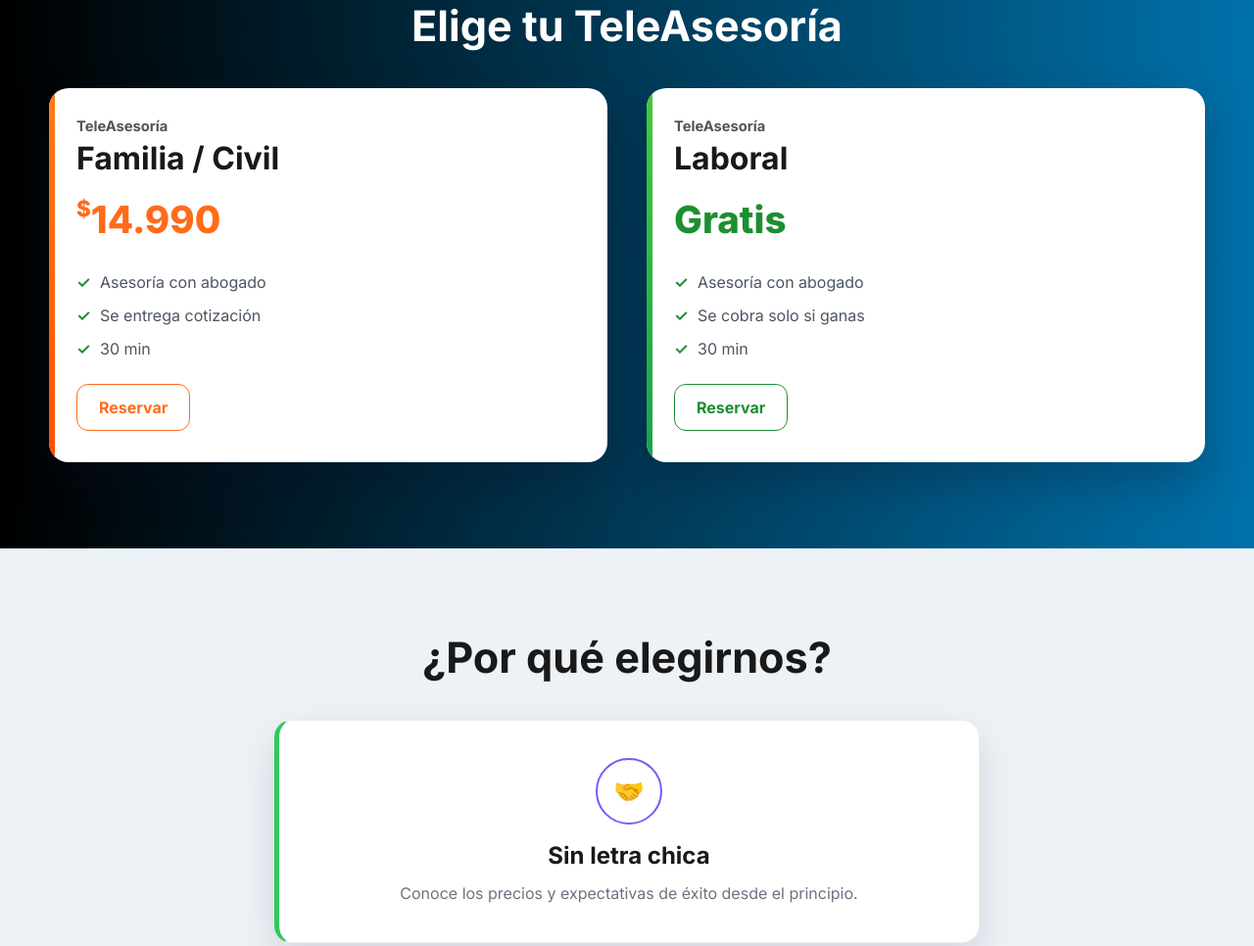
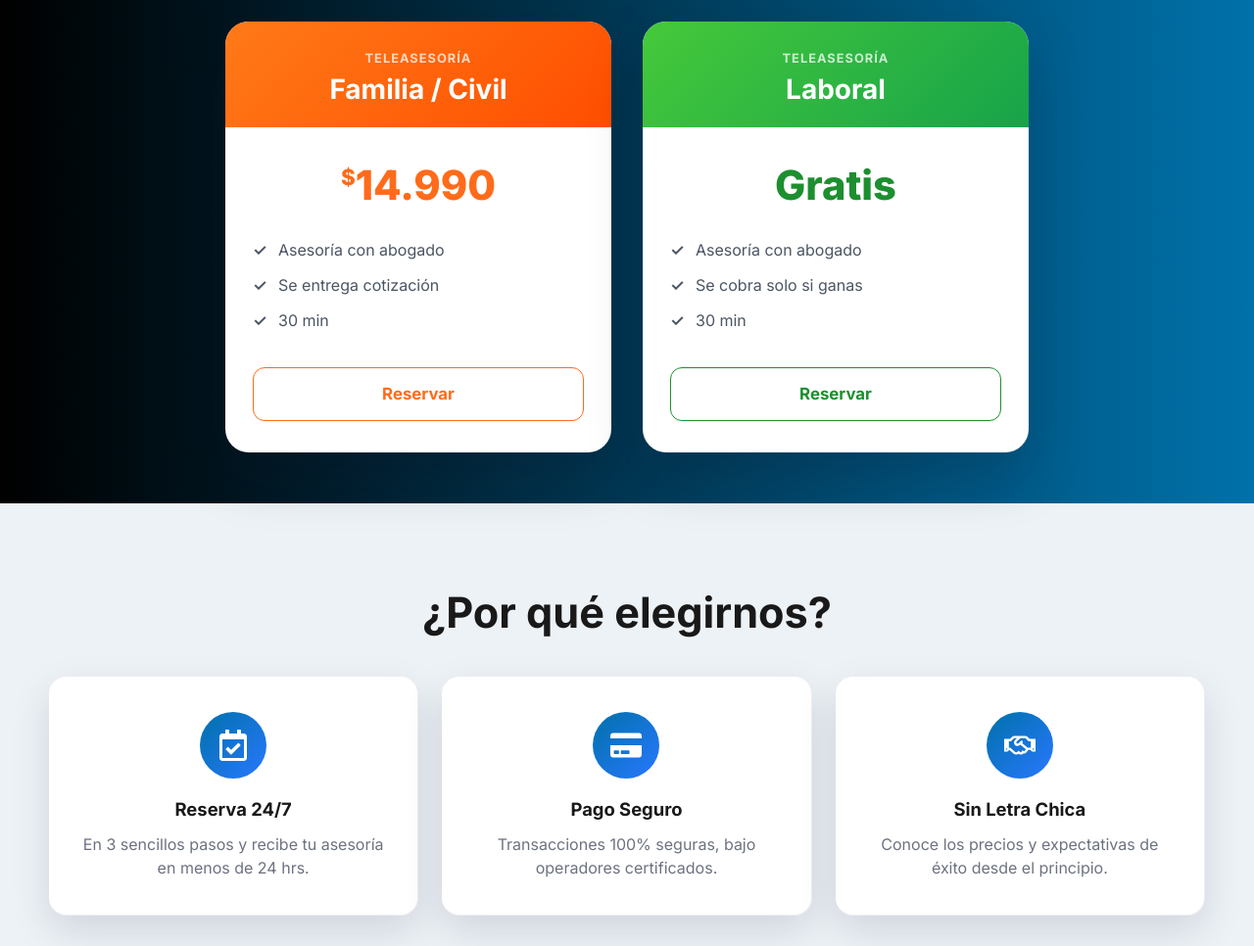
Before and after one commit to leemur/Abogados, a plain HTML site: page index.html in a window 1280 px wide. Shown: the part 1722-2688 px from the top of the page at 98% size. Drawn offline with Linux system fonts and the light colour scheme.

Commit message:
Se agrega contenido bonito

```diff
--- a/index.html
+++ b/index.html
@@ -93,21 +93,18 @@
               <div class="carousel-track">
                 <article class="info-card carousel-slide active">
                   <div class="icon-circle">📱</div>
-                  <span class="step-number">1</span>
                   <h3>Agenda tu consulta</h3>
                   <p>Ingresa y reserva tu hora disponible.</p>
                 </article>
 
                 <article class="info-card carousel-slide">
                   <div class="icon-circle">🔗</div>
-                  <span class="step-number">2</span>
                   <h3>Conéctate en línea</h3>
                   <p>Conéctate al link que te enviaremos.</p>
                 </article>
 
                 <article class="info-card carousel-slide">
                   <div class="icon-circle">🚀</div>
-                  <span class="step-number">3</span>
                   <h3>Recibe tu asesoría</h3>
                   <p>Tu solución legal en minutos, estés donde estés.</p>
                 </article>
@@ -144,8 +141,11 @@
 
         <div class="pricing-grid">
           <article class="price-card accent-orange">
+            <div class="price-card-header">
               <p class="plan-label">TeleAsesoría</p>
               <h3>Familia / Civil</h3>
+            </div>
+            <div class="price-card-body">
               <div class="price">
                 <span class="currency">$</span>14.990
               </div>
@@ -154,19 +154,24 @@
                 <li>Se entrega cotización</li>
                 <li>30 min</li>
               </ul>
-            <a href="https://calendly.com/conectadefensa/30min" class="btn btn-orange">Reservar</a>
+              <a href="https://calendly.com/conectadefensa/30min" class="btn btn-orange btn-block">Reservar</a>
+            </div>
           </article>
 
           <article class="price-card accent-green">
+            <div class="price-card-header">
               <p class="plan-label">TeleAsesoría</p>
               <h3>Laboral</h3>
+            </div>
+            <div class="price-card-body">
               <div class="price free">Gratis</div>
               <ul>
                 <li>Asesoría con abogado</li>
                 <li>Se cobra solo si ganas</li>
                 <li>30 min</li>
               </ul>
-            <a href="https://calendly.com/conectadefensa/30min" class="btn btn-green">Reservar</a>
+              <a href="https://calendly.com/conectadefensa/30min" class="btn btn-green btn-block">Reservar</a>
+            </div>
           </article>
         </div>
       </div>
@@ -179,12 +184,32 @@
           <h2>¿Por qué elegirnos?</h2>
         </div>
 
+        <div class="reasons-grid">
+
           <div class="reason-card">
-          <div class="reason-icon">🤝</div>
-          <h3>Sin letra chica</h3>
-          <p>
-            Conoce los precios y expectativas de éxito desde el principio.
-          </p>
+            <div class="reason-icon">
+              <svg aria-hidden="true" viewBox="0 0 448 512" xmlns="http://www.w3.org/2000/svg"><path d="M400 64h-48V12c0-6.627-5.373-12-12-12h-40c-6.627 0-12 5.373-12 12v52H160V12c0-6.627-5.373-12-12-12h-40c-6.627 0-12 5.373-12 12v52H48C21.49 64 0 85.49 0 112v352c0 26.51 21.49 48 48 48h352c26.51 0 48-21.49 48-48V112c0-26.51-21.49-48-48-48zm-6 400H54a6 6 0 0 1-6-6V160h352v298a6 6 0 0 1-6 6zm-52.849-200.65L198.842 404.519c-4.705 4.667-12.303 4.637-16.971-.068l-75.091-75.699c-4.667-4.705-4.637-12.303.068-16.971l22.719-22.536c4.705-4.667 12.303-4.637 16.97.069l44.104 44.461 111.072-110.181c4.705-4.667 12.303-4.637 16.971.068l22.536 22.718c4.667 4.705 4.636 12.303-.069 16.97z"/></svg>
+            </div>
+            <h3>Reserva 24/7</h3>
+            <p>En 3 sencillos pasos y recibe tu asesoría en menos de 24 hrs.</p>
+          </div>
+
+          <div class="reason-card">
+            <div class="reason-icon">
+              <svg aria-hidden="true" viewBox="0 0 576 512" xmlns="http://www.w3.org/2000/svg"><path d="M0 432c0 26.5 21.5 48 48 48h480c26.5 0 48-21.5 48-48V256H0v176zm192-68c0-6.6 5.4-12 12-12h136c6.6 0 12 5.4 12 12v40c0 6.6-5.4 12-12 12H204c-6.6 0-12-5.4-12-12v-40zm-128 0c0-6.6 5.4-12 12-12h72c6.6 0 12 5.4 12 12v40c0 6.6-5.4 12-12 12H76c-6.6 0-12-5.4-12-12v-40zM576 80v48H0V80c0-26.5 21.5-48 48-48h480c26.5 0 48 21.5 48 48z"/></svg>
+            </div>
+            <h3>Pago Seguro</h3>
+            <p>Transacciones 100% seguras, bajo operadores certificados.</p>
+          </div>
+
+          <div class="reason-card">
+            <div class="reason-icon">
+              <svg aria-hidden="true" viewBox="0 0 640 512" xmlns="http://www.w3.org/2000/svg"><path d="M519.2 127.9l-47.6-47.6A56.252 56.252 0 0 0 432 64H205.2c-14.8 0-29.1 5.9-39.6 16.3L118 127.9H0v255.7h64c17.6 0 31.8-14.2 31.9-31.7h9.1l84.6 76.4c30.9 25.1 73.8 25.7 105.6 3.8 12.5 10.8 26 15.9 41.1 15.9 18.2 0 35.3-7.4 48.8-24 22.1 8.7 48.2 2.6 64-16.8l26.2-32.3c5.6-6.9 9.1-14.8 10.9-23h57.9c.1 17.5 14.4 31.7 31.9 31.7h64V127.9H519.2zM48 351.6c-8.8 0-16-7.2-16-16s7.2-16 16-16 16 7.2 16 16c0 8.9-7.2 16-16 16zm390-6.9l-26.1 32.2c-2.8 3.4-7.8 4-11.3 1.2l-23.9-19.4-30 36.5c-6 7.3-15 4.8-18 2.4l-36.8-31.5-15.6 19.2c-13.9 17.1-39.2 19.7-55.3 6.6l-97.3-88H96V175.8h41.9l61.7-61.6c2-.8 3.7-1.5 5.7-2.3H262l-38.7 35.5c-29.4 26.9-31.1 72.3-4.4 101.3 14.8 16.2 61.2 41.2 101.5 4.4l8.2-7.5 108.2 87.8c3.4 2.8 3.9 7.9 1.2 11.3zm106-40.8h-69.2c-2.3-2.8-4.9-5.4-7.7-7.7l-102.7-83.4 12.5-11.4c6.5-6 7-16.1 1-22.6L367 167.1c-6-6.5-16.1-6.9-22.6-1l-55.2 50.6c-9.5 8.7-25.7 9.4-34.6 0-9.3-9.9-8.5-25.1 1.2-33.9l65.6-60.1c7.4-6.8 17-10.5 27-10.5l83.7-.2c2.1 0 4.1.8 5.5 2.3l61.7 61.6H544v128zm48 47.7c-8.8 0-16-7.2-16-16s7.2-16 16-16 16 7.2 16 16c0 8.9-7.2 16-16 16z"/></svg>
+            </div>
+            <h3>Sin Letra Chica</h3>
+            <p>Conoce los precios y expectativas de éxito desde el principio.</p>
+          </div>
+
         </div>
       </div>
     </section>
--- a/js/index.js
+++ b/js/index.js
@@ -25,6 +25,7 @@
     if (Math.abs(diff) > 40) goTo(diff > 0 ? current + 1 : current - 1);
   });
 
+  goTo(0);
   if (config.autoplay) setInterval(() => goTo(current + 1), config.autoplay);
 }
 
--- a/style/style.css
+++ b/style/style.css
@@ -554,6 +554,7 @@
 /* PRICING */
 .pricing {
   background: linear-gradient(90deg, #000000, #0071aa);
+  padding: 52px 0;
 }
 
 .pricing .section-head h2,
@@ -564,53 +565,62 @@
 .pricing-grid {
   display: grid;
   grid-template-columns: repeat(2, 1fr);
-  gap: 40px;
-  align-items: start;
+  gap: 32px;
+  align-items: stretch;
+  max-width: 820px;
+  margin: 0 auto;
 }
 
 .price-card {
   background: #fff;
-  border-radius: 20px;
-  padding: 28px 28px 32px;
-  position: relative;
+  border-radius: 24px;
   overflow: hidden;
-  box-shadow: 0 20px 45px rgba(13, 12, 34, 0.26);
-  min-height: 360px;
+  box-shadow: 0 24px 56px rgba(13, 12, 34, 0.22);
+  display: flex;
+  flex-direction: column;
 }
 
-.price-card::before {
-  content: "";
-  position: absolute;
-  inset: 0 auto 0 0;
-  width: 6px;
-  border-radius: 20px 0 0 20px;
+.price-card-header {
+  padding: 28px 28px 24px;
+  text-align: center;
 }
 
-.accent-orange::before {
-  background: linear-gradient(180deg, #ff7a18, #ff4e00);
+.accent-orange .price-card-header {
+  background: linear-gradient(135deg, #ff7a18, #ff4e00);
 }
 
-.accent-green::before {
-  background: linear-gradient(180deg, #46c93a, #17a34a);
+.accent-green .price-card-header {
+  background: linear-gradient(135deg, #46c93a, #17a34a);
+}
+
+.price-card-body {
+  padding: 28px 28px 32px;
+  display: flex;
+  flex-direction: column;
+  flex: 1;
 }
 
 .plan-label {
-  margin: 0 0 4px;
-  font-size: 0.92rem;
+  margin: 0 0 6px;
+  font-size: 0.8rem;
   font-weight: 700;
-  color: #57534e;
+  text-transform: uppercase;
+  letter-spacing: 0.08em;
+  color: rgba(255, 255, 255, 0.75);
 }
 
 .price-card h3 {
   margin: 0;
-  font-size: 2rem;
-  line-height: 1.05;
+  font-size: 1.75rem;
+  line-height: 1.1;
+  color: #fff;
 }
 
 .price {
-  margin: 18px 0 22px;
-  font-size: 2.4rem;
+  margin: 0 0 22px;
+  font-size: 2.6rem;
   font-weight: 800;
+  text-align: center;
   color: var(--orange);
 }
 
@@ -621,18 +631,21 @@
 .currency {
   font-size: 1.4rem;
   vertical-align: top;
+  margin-top: 6px;
+  display: inline-block;
 }
 
 .price-card ul {
   margin: 0 0 24px;
   padding: 0;
   list-style: none;
+  flex: 1;
 }
 
 .price-card li {
   position: relative;
-  padding-left: 24px;
-  margin-bottom: 10px;
+  padding-left: 26px;
+  margin-bottom: 12px;
   color: #4b5563;
 }
 
@@ -641,8 +654,25 @@
   position: absolute;
   left: 0;
   top: 0;
+  font-weight: 800;
+}
+
+.accent-orange .price-card li::before {
+  color: var(--orange);
+}
+
+.accent-green .price-card li::before {
   color: var(--green);
-  font-weight: 800;
+}
+
+.btn-block {
+  display: flex;
+  align-items: center;
+  justify-content: center;
+  width: 100%;
+  font-size: 1.05rem;
+  padding-top: 14px;
+  padding-bottom: 14px;
 }
 
 /* REASONS */
@@ -650,34 +680,48 @@
   background: #edf2f7;
 }
 
+.reasons-grid {
+  display: grid;
+  grid-template-columns: repeat(3, 1fr);
+  gap: 24px;
+}
+
 .reason-card {
-  max-width: 720px;
-  margin: 0 auto;
   text-align: center;
-  padding: 38px 24px;
-  border-left: 5px solid #34c759;
+  padding: 36px 28px;
+  border-left: none;
 }
 
 .reason-icon {
   width: 68px;
   height: 68px;
-  margin: 0 auto 14px;
+  margin: 0 auto 18px;
   display: grid;
   place-items: center;
   border-radius: 50%;
-  border: 2px solid #6d5dfc;
-  color: #6d5dfc;
-  font-size: 1.6rem;
+  background: linear-gradient(135deg, var(--purple), var(--purple-3));
+}
+
+.reason-icon svg {
+  width: 32px;
+  height: 32px;
+  fill: #fff;
 }
 
 .reason-card h3 {
-  margin: 0 0 8px;
-  font-size: 1.5rem;
+  margin: 0 0 10px;
+  font-size: 1.15rem;
 }
 
 .reason-card p {
   margin: 0;
   color: var(--muted);
+}
+
+@media (max-width: 700px) {
+  .reasons-grid {
+    grid-template-columns: 1fr;
+  }
 }
 
 /* TESTIMONIALS */
```
Lines whose indentation alone changed are shown as unchanged.
